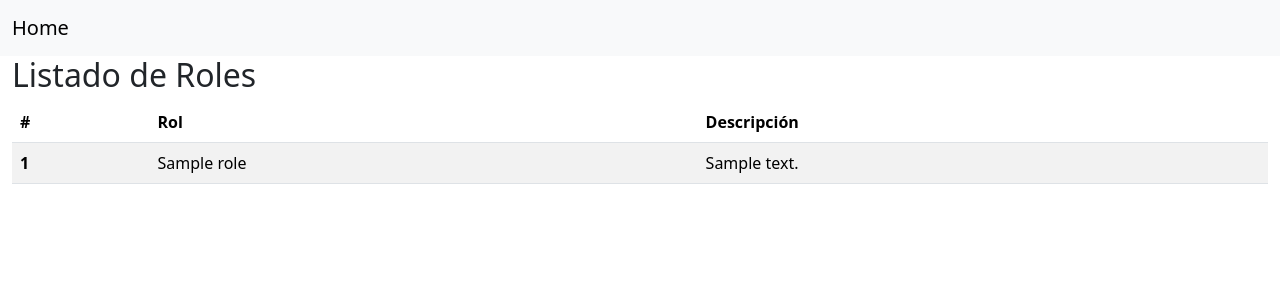
After one commit to panchato/Petru_Webapp, a Flask app: page /list_roles in a window 1280 px wide. The commit adds this page. Shown: the top 300 px of the page. Run offline with Flask 3, Linux system fonts and the light colour scheme; tables that the repository leaves empty hold one stand-in row (values such as "Sample post").

Commit message:
Added Roles and Roles. Some minor changes

```diff
--- a/app/routes.py
+++ b/app/routes.py
@@ -3,8 +3,8 @@ import os
 import uuid
 from flask import render_template, redirect, url_for, flash, send_file, request
 from flask_login import login_user, logout_user, login_required, current_user
-from app.forms import LoginForm, AddUserForm, AddClientForm, AddGrowerForm, AddVarietyForm, AddRawMaterialPackagingForm, RawMaterialReceptionForm, LotForm, FullTruckWeightForm, LotQCForm
-from app.models import User, Client, Grower, Variety, RawMaterialPackaging, RawMaterialReception, Lot, FullTruckWeight, LotQC
+from app.forms import LoginForm, AddUserForm, AddRoleForm, AddAreaForm, AddClientForm, AddGrowerForm, AddVarietyForm, AddRawMaterialPackagingForm, RawMaterialReceptionForm, LotForm, FullTruckWeightForm, LotQCForm
+from app.models import User, Role, Area, Client, Grower, Variety, RawMaterialPackaging, RawMaterialReception, Lot, FullTruckWeight, LotQC
 from app import app, db, bcrypt
 from io import BytesIO
 from datetime import datetime
@@ -66,6 +66,38 @@ def add_user():
 def list_users():
     users = User.query.all()  # Fetch all users from the database
     return render_template('list_users.html', users=users)
+
+@app.route('/add_role', methods=['GET', 'POST'])
+def add_role():
+    form = AddRoleForm()
+    if form.validate_on_submit():
+        role = Role(name=form.name.data, description=form.description.data) # type: ignore
+        db.session.add(role)
+        db.session.commit()
+        flash('Role added successfully!')
+        return redirect(url_for('list_roles'))
+    return render_template('add_role.html', form=form)
+
+@app.route('/list_roles')
+def list_roles():
+    roles = Role.query.all()
+    return render_template('list_roles.html', roles=roles)
+
+@app.route('/add_area', methods=['GET', 'POST'])
+def add_area():
+    form = AddAreaForm()
+    if form.validate_on_submit():
+        area = Area(name=form.name.data, description=form.description.data) # type: ignore
+        db.session.add(area)
+        db.session.commit()
+        flash('Area added successfully!')
+        return redirect(url_for('list_areas'))
+    return render_template('add_area.html', form=form)
+
+@app.route('/list_areas')
+def list_areas():
+    areas = Area.query.all()
+    return render_template('list_areas.html', areas=areas)
 
 @app.route('/add_client', methods=['GET', 'POST'])
 def add_client():
--- a/app/templates/add_user.html
+++ b/app/templates/add_user.html
@@ -1,6 +1,6 @@
 {% extends "base.html" %}
 {% block content %}
-<h2>Agregar Usuario</h2>
+<h2>Agregar Nuevo Usuario</h2>
 <form action="{{ url_for('add_user') }}" method="post">
     {{ form.hidden_tag() }}
     <div class="form-group">{{ form.name.label }} {{ form.name(class="form-control") }}</div>
--- a/app/templates/add_variety.html
+++ b/app/templates/add_variety.html
@@ -1,7 +1,7 @@
 {% extends "base.html" %}
 {% block content %}
 <h2>Agregar Nueva Variedad</h2>
-<form method="{{ url_for('add_variety') }}" method="post">
+<form method="POST">
     {{ form.hidden_tag() }}
     <div class="form-group">{{ form.name.label }} {{ form.name(class="form-control") }}</div><br>
     <div>{{ form.submit(class="btn btn-primary") }}</div>
--- a/app/templates/base.html
+++ b/app/templates/base.html
@@ -25,6 +25,28 @@
                             <ul class="dropdown-menu">
                                 <li><a class="dropdown-item" href="{{ url_for('add_user') }}">Agregar Nuevo Usuario</a></li>
                                 <li><a class="dropdown-item" href="{{ url_for('list_users') }}">Listado de Usuarios</a></li>
+                            </ul>
+                    </li>
+                    {% endif %}
+                    {% if current_user.is_authenticated %}
+                    <li class="nav-item dropdown">
+                        <a class="nav-link dropdown-toggle" href="#" role="button" data-bs-toggle="dropdown" aria-expanded="false">
+                            Roles
+                        </a>
+                            <ul class="dropdown-menu">
+                                <li><a class="dropdown-item" href="{{ url_for('add_role') }}">Agregar Nuevo Rol</a></li>
+                                <li><a class="dropdown-item" href="{{ url_for('list_roles') }}">Listado de Roles</a></li>
+                            </ul>
+                    </li>
+                    {% endif %}
+                    {% if current_user.is_authenticated %}
+                    <li class="nav-item dropdown">
+                        <a class="nav-link dropdown-toggle" href="#" role="button" data-bs-toggle="dropdown" aria-expanded="false">
+                            Areas
+                        </a>
+                            <ul class="dropdown-menu">
+                                <li><a class="dropdown-item" href="{{ url_for('add_area') }}">Agregar Nueva Area</a></li>
+                                <li><a class="dropdown-item" href="{{ url_for('list_areas') }}">Listado de Areas</a></li>
                             </ul>
                     </li>
                     {% endif %}
--- /dev/null
+++ b/app/templates/list_roles.html
@@ -0,0 +1,26 @@
+{% extends "base.html" %}
+{% block content %}
+    <h2>Listado de Roles</h2>
+    <table class="table table-striped">
+        <thead>
+            <tr>
+                <th scope="col">#</th>
+                <th scope="col">Rol</th>
+                <th scope="col">Descripción</th>
+            </tr>
+        </thead>
+        <tbody>
+            {% for role in roles %}
+            <tr>
+                <th scope="row">{{ loop.index }}</th>
+                <td>{{ role.name }}</td>
+                <td>{{ role.description }}</td>
+            </tr>
+            {% else %}
+            <tr>
+                <td colspan="6">No hay roles en la base de datos.</td>
+            </tr>
+            {% endfor %}
+        </tbody>
+    </table>
+{% endblock %}
```
Also changed, not shown: app/forms.py (+10 -0 lines), app/templates/add_area.html (added, +10 -0 lines), app/templates/add_role.html (added, +10 -0 lines), app/templates/list_areas.html (added, +26 -0 lines).
